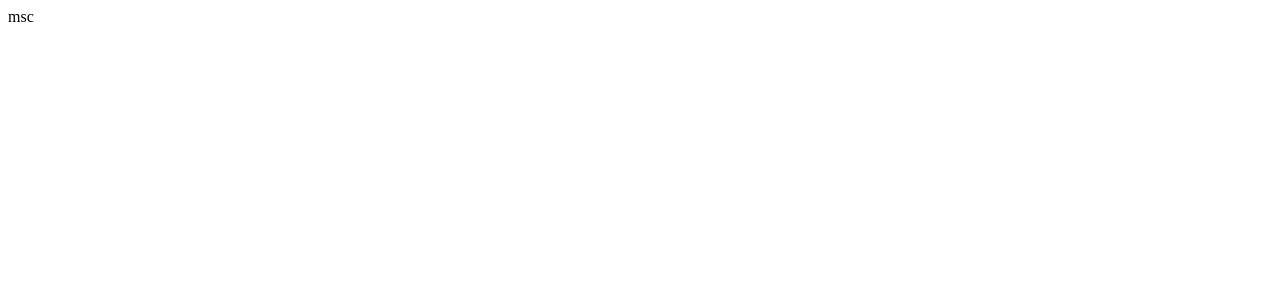
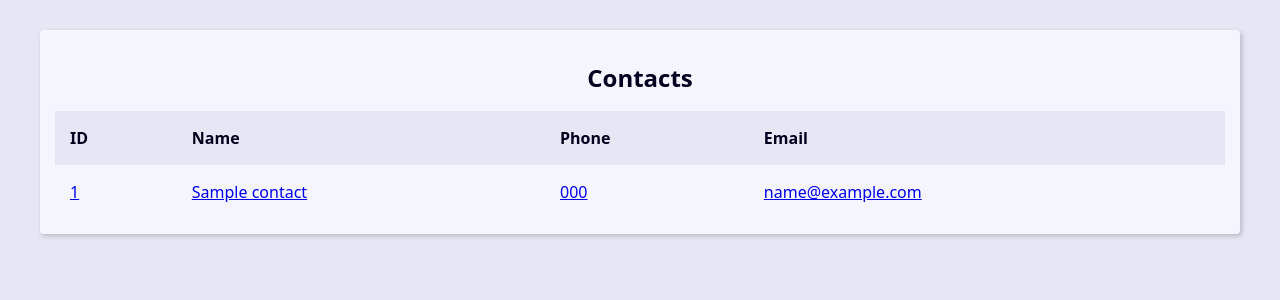
Before and after one commit to IgorSLoiola/Agenda_py, a Django app: page / in a window 1280 px wide. Before the commit the part shown is almost empty. Shown: the top 300 px of the page. Run offline with Django 5.2, Linux system fonts and the light colour scheme; tables that the repository leaves empty hold one stand-in row (values such as "Sample post").

Commit message:
second-commit

```diff
--- a/base_templates/global/base.html
+++ b/base_templates/global/base.html
@@ -3,9 +3,10 @@
   <head>
     <meta charset="UTF-8" />
     <meta name="viewport" content="width=device-width, initial-scale=1.0" />
+    <link rel="stylesheet" href="../../base_static/global/css/style.css" />
     <title>Index</title>
   </head>
   <body>
-    msc
+    <main class="content">{% block content %}{% endblock content %}</main>
   </body>
 </html>
--- a/contact/templates/contact/pages/index.html
+++ b/contact/templates/contact/pages/index.html
@@ -1 +1,35 @@
-{% extends "global/base.html"%}
+{% extends "global/base.html"%} {% block content%}
+<div class="responsive-table">
+  <table class="contacts-table">
+    <caption class="table-caption">
+      Contacts
+    </caption>
+    <thead>
+      <tr class="table-row table-row-header">
+        <th class="table-header">ID</th>
+        <th class="table-header">Name</th>
+        <th class="table-header">Phone</th>
+        <th class="table-header">Email</th>
+      </tr>
+    </thead>
+    <tbody>
+      {%for contact in contacts%}
+      <tr class="table-row">
+        <td class="table-cel">
+          <a href="#"> {{contact.id}} </a>
+        </td>
+        <td class="table-cel">
+          <a href="#"> {{contact.name}} </a>
+        </td>
+        <td class="table-cel">
+          <a href="#"> {{contact.phone}} </a>
+        </td>
+        <td class="table-cel">
+          <a href="#"> {{contact.email}} </a>
+        </td>
+      </tr>
+      {%endfor%}
+    </tbody>
+  </table>
+</div>
+{% endblock content%}
--- a/contact/views.py
+++ b/contact/views.py
@@ -1,7 +1,14 @@
 from django.shortcuts import render
+from contact import models
 
 # Create your views here.
 def index(request):
+    contacts = models.Contact.objects.all()
+
+    context = {
+        'contacts' : contacts,
+    }
     return render(request,
                   'contact/pages/index.html',
+                  context,
                   )
```
